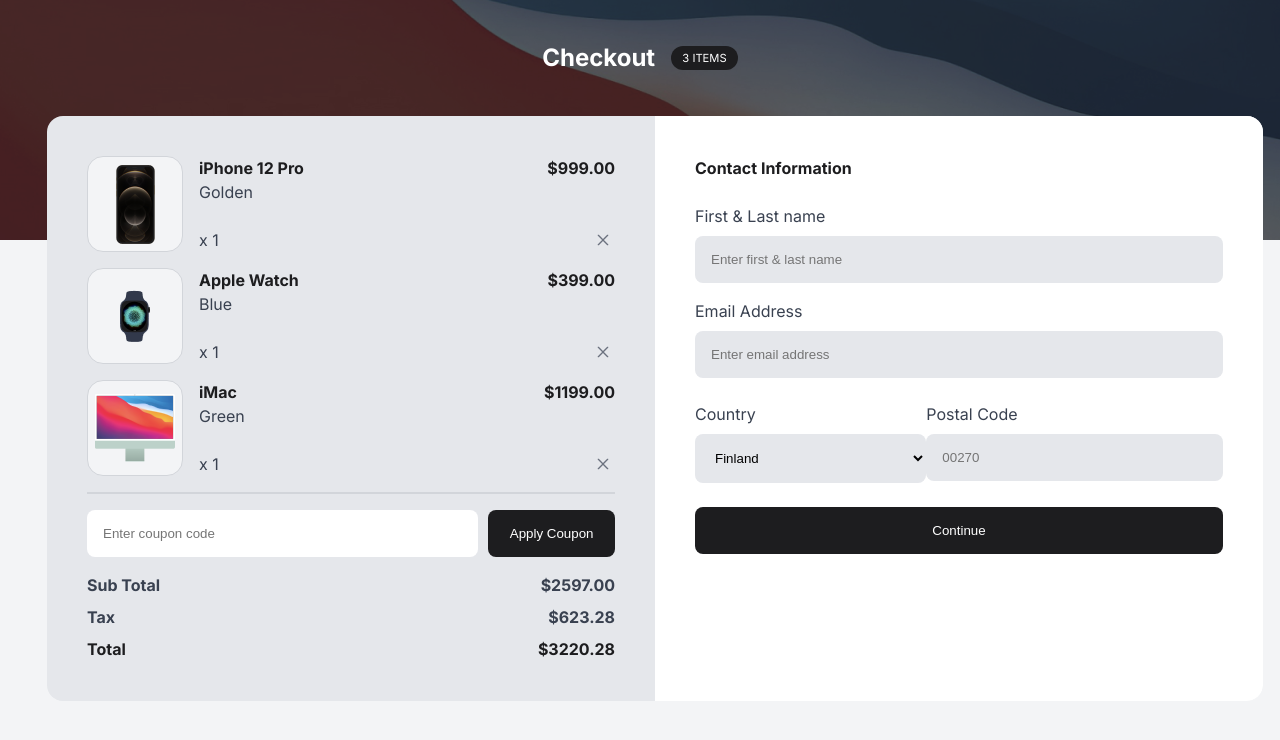
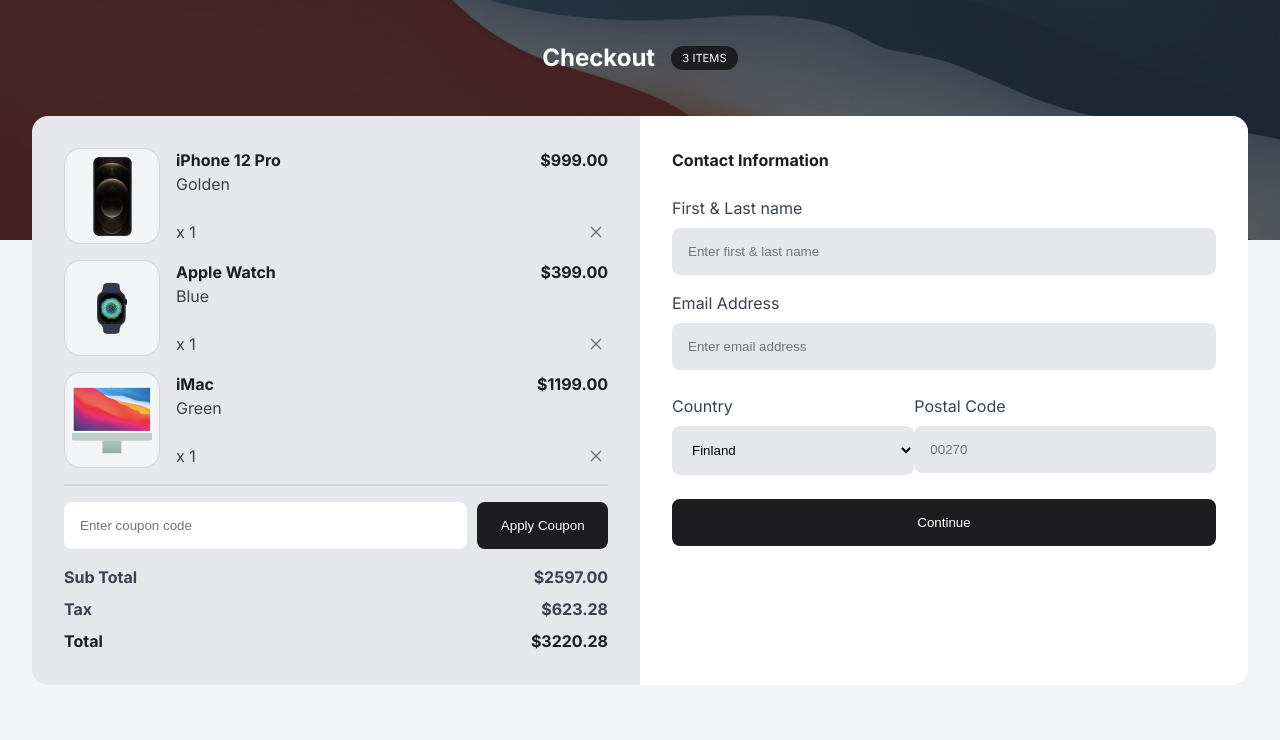
Before and after one commit to D-Lank/D-Lank.github.io, a plain HTML site: page index.html in a window 1280 px wide. Drawn offline with Linux system fonts and the light colour scheme.

Commit message:
css edit

```diff
--- a/style.css
+++ b/style.css
@@ -77,9 +77,6 @@ main {
 
 .content {
   width: 95%;
-  margin-left: 2.5rem;
-  margin-right: 0.625rem;
-  margin-bottom: 2rem;
   display: grid;
   grid-template-columns: repeat(auto-fit, minmax(50%, 1fr));
   background-color: var(--secondary-background);
@@ -87,7 +84,7 @@ main {
 }
 
 .detail-checkout {
-  margin: 2.5rem;
+  margin: 2rem;
 }
 
 .items-list {
@@ -177,7 +174,7 @@ main {
 }
 
 .form-details {
-  margin: 2.5em;
+  margin: 2rem;
   display: flex;
   flex-direction: column;
 }
```
